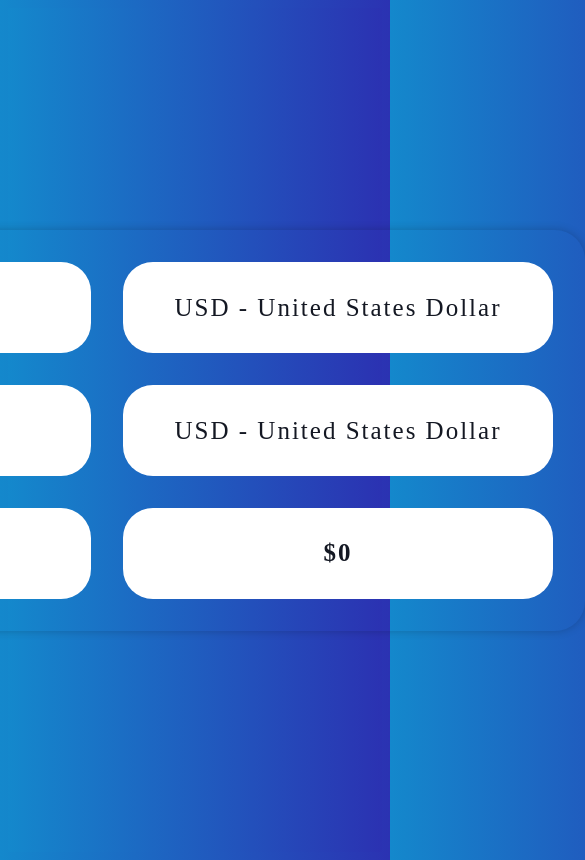
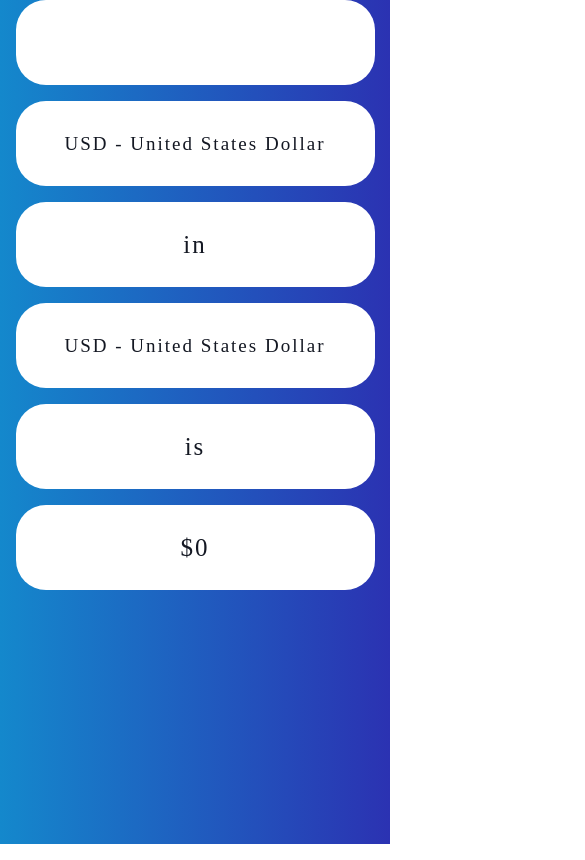
Before and after one commit to emilygracekz/currencyConverter, a plain HTML site: page currencyConverter.html in a window 390 px wide. Shown: the whole page, 585 px wide, since content can reach past the window. Drawn offline with Linux system fonts and the light colour scheme; a web font is replaced by a local one.

Commit message:
Update currencyConverter.css
Mobile responsiveness

```diff
--- a/currencyConverter.css
+++ b/currencyConverter.css
@@ -1,15 +1,46 @@
-html, body {
-    background: #1488CC;  /* fallback for old browsers */
-    background: -webkit-linear-gradient(to left, #2B32B2, #1488CC);  /* Chrome 10-25, Safari 5.1-6 */
-    background: linear-gradient(to left, #2B32B2, #1488CC); /* W3C, IE 10+/ Edge, Firefox 16+, Chrome 26+, Opera 12+, Safari 7+ */
+/* global */
+html,
+body {
+  background: #1488cc; /* fallback for old browsers */
+  background: -webkit-linear-gradient(
+    to left,
+    #2b32b2,
+    #1488cc
+  ); /* Chrome 10-25, Safari 5.1-6 */
+  background: linear-gradient(
+    to left,
+    #2b32b2,
+    #1488cc
+  ); /* W3C, IE 10+/ Edge, Firefox 16+, Chrome 26+, Opera 12+, Safari 7+ */
 }
 
 body {
-    display: grid;
-    grid-template-rows: 1fr;
   justify-content: center;
-    align-items: center;
-    min-height: 100vh;
+  display: flex;
+  margin: 0;
+}
+
+h2 {
+  font-family: "Patua One";
+  color: antiquewhite;
+  text-align: center;
+  letter-spacing: .5px;
+}
+
+h1 {
+  letter-spacing: .5px;
+  font-family: "Patua One";
+  color: yellowgreen;
+  text-align: center;
+}
+
+.app form {
+  border: 0;
+  font-size: 3rem;
+  text-align: center;
+  /* padding: 2rem; */
+  align-items: stretch;
+  border-radius: 30px;
 }
 
 .app {
@@ -18,45 +49,25 @@ html, body {
   border-radius: 30px;
 }
 
-  .app form {
-    border:0;
-    display: grid;
-    grid-template-columns: auto 1fr;
-    grid-auto-rows: 1fr;
-    font-size: 3rem;
+.app :is(button, input, select, textarea) {
+  margin: 0;
   text-align: center;
-    font-weight: 600;
-    padding: 2rem;
-    box-shadow: 0 0 10px rgba(0,0,0,0.2);
-    grid-gap:2rem;
-    align-items: stretch;
-    border-radius: 30px;
-
-  }
-
-
-  .app :is(button, input, select, textarea) {
-    margin:0;
-    text-align: center;
-    /* font-weight: 600; */
-    border:0;
-    font-size: 25px;
+  border: 0;
   border-radius: 30px;
 }
 
 .app :is(button, input, select, textarea):focus {
   outline-color: grey;
   border-radius: 30px;
-
 }
 
 .app input {
-    width: 250px;
   border-radius: 30px;
+  padding: 10px;
 }
 
 .app select {
-    border:0;
+  border: 0;
   padding: 2rem;
   border-radius: 30px;
 }
@@ -65,16 +76,89 @@ html, body {
   margin: 0;
   border-radius: 0;
   -webkit-appearance: none;
-    display: grid;
   align-content: center;
-    background: #FFFFFF;
+  background: #ffffff;
   font-size: 25px;
-    font-family: 'Patua One';
+  font-family: "Patua One";
   letter-spacing: 2px;
   border-radius: 30px;
   color: #141823;
 }
 
-  select {
-      background: pink;
+
+/* MOBILE!!! */
+/* screens under 761 px */
+@media screen and (max-width: 761px) {
+  body {
+    display: grid;
+    grid-template-rows: 1fr;
+    align-items: center;
   }
+
+  h1, h2 {
+    text-align: center;
+  }
+
+  h2 {
+    padding-top: 30px;
+  }
+
+  .app input {
+    width: 339px;
+  }
+
+  .app form {
+    text-align: center;
+    display: grid;
+    flex-direction: column;
+    grid-template-rows: 1fr;
+    grid-gap: 1rem;
+    /* padding: 1rem; */
+    grid-auto-rows: 1fr;
+    font-weight: 400;
+  }
+
+  .app :is(button, input, select, textarea) {
+    font-weight: 400;
+    font-size: 19px;
+  }
+
+  .app form > * {
+    display: grid;
+  }
+}
+
+/* COMPUTER */
+/* Screens bigger than 762 */
+@media (min-width: 762px) {
+  body {
+    display: grid;
+    grid-template-rows: 1fr;
+    align-items: center;
+  }
+
+  h2 {
+    padding-top: 90px;
+  }
+
+  .app input {
+    width: 250px;
+  }
+
+  .app form {
+    grid-template-columns: auto 1fr;
+    display: grid;
+    grid-auto-rows: 1fr;
+    grid-gap: 2rem;
+    font-weight: 600;
+  }
+
+  .app :is(button, input, select, textarea) {
+    font-weight: 600;
+    font-size: 25px;
+  }
+
+  .app form > * {
+    display: grid;
+  }
+}
```
Lines whose indentation alone changed are shown as unchanged.
